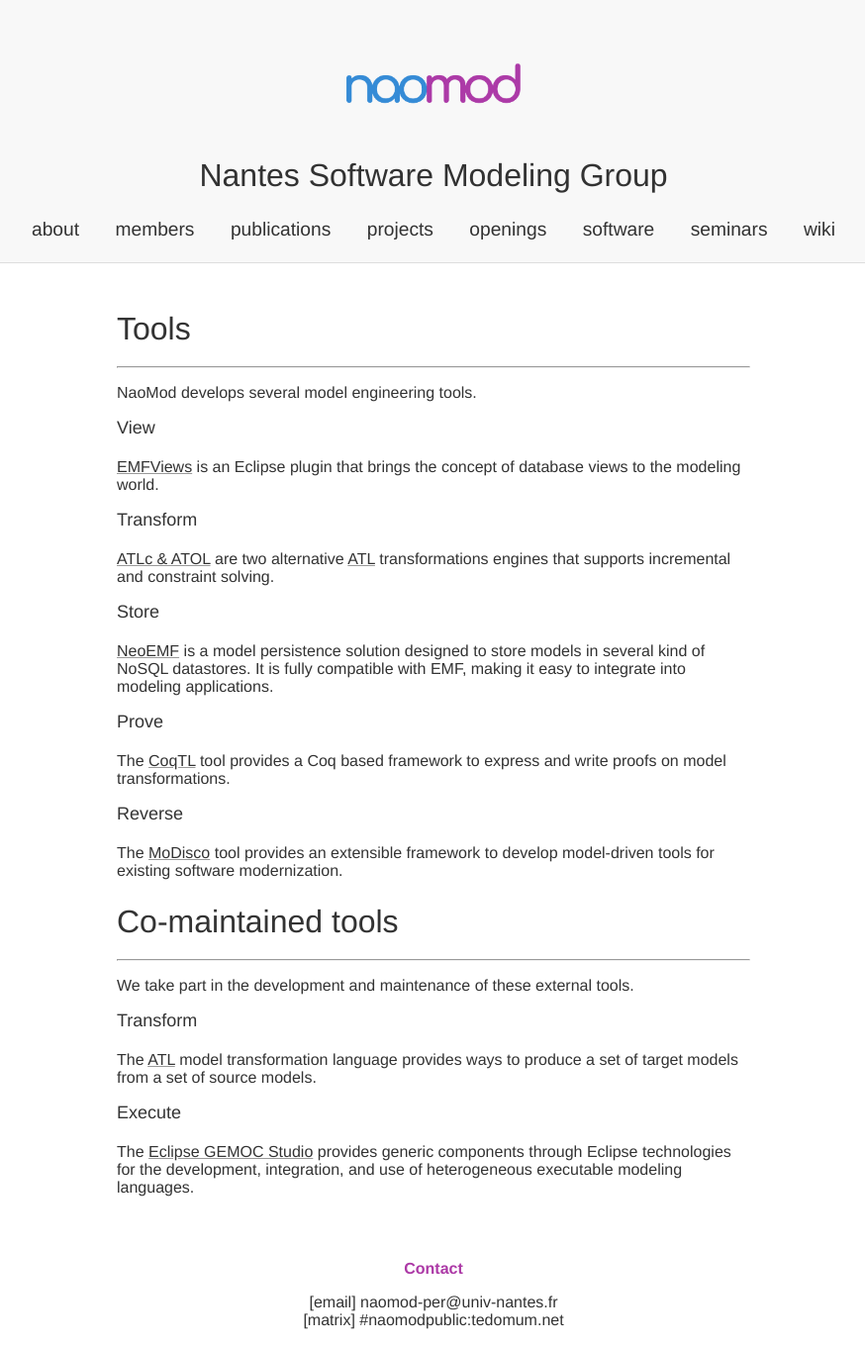
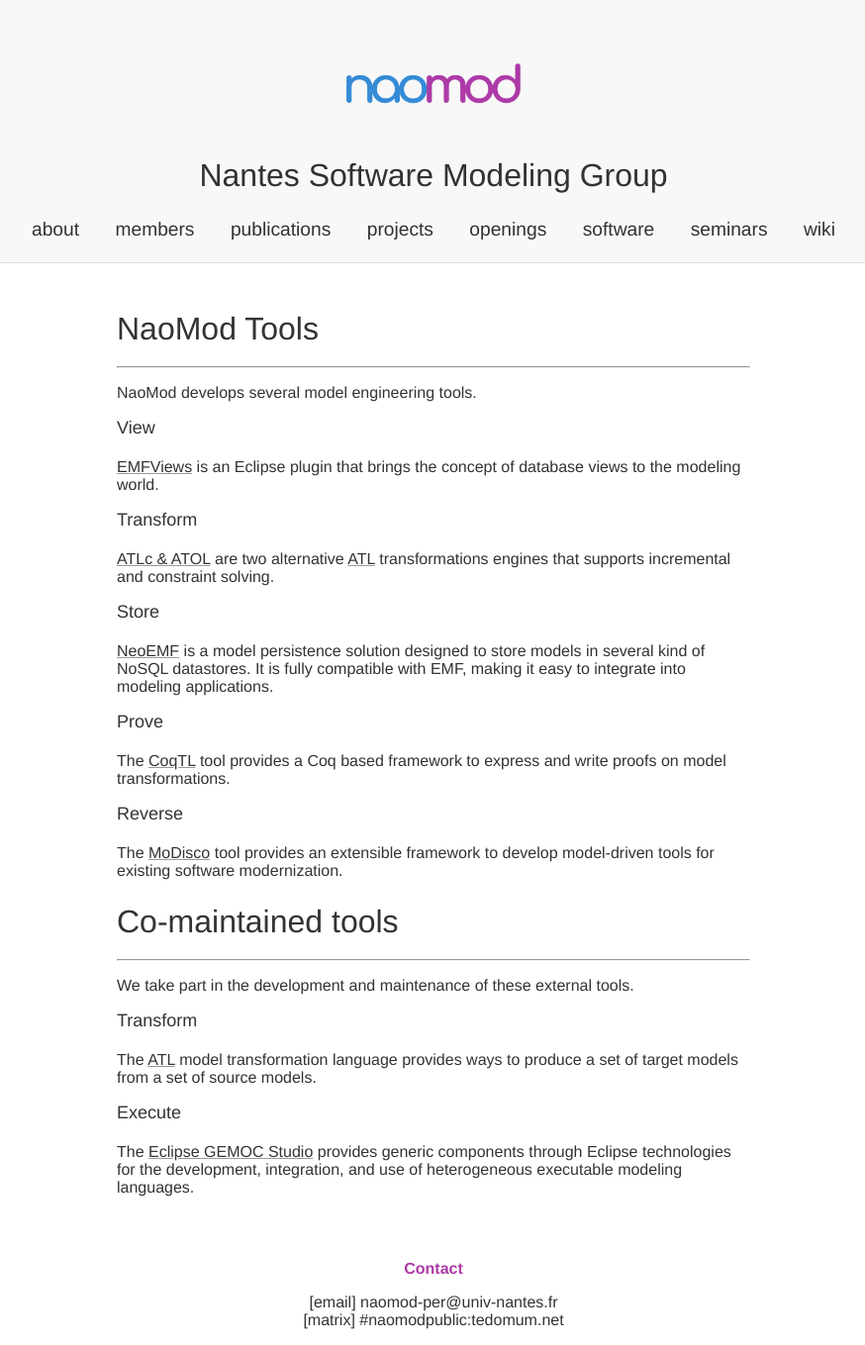
Before and after one commit to NaoMod/naomod.github.io, a Jekyll site: the page built from tools.html, in a window 1280 px wide. Shown: the whole page at 99% size, without its empty margins (202-1076 px from the left). Built offline with Jekyll 4.4.1, drawn with Linux system fonts in a browser that asks for light colours.

Commit message:
title tools page

```diff
--- a/tools.html
+++ b/tools.html
@@ -3,7 +3,7 @@
 title: Tools
 ---
 
-<h2 class="section-heading">Tools</h2> <hr>
+<h2 class="section-heading">NaoMod Tools</h2> <hr>
 <p>NaoMod develops several model engineering tools.</p>
 
 <h4 class="service-heading">View</h4>
```
